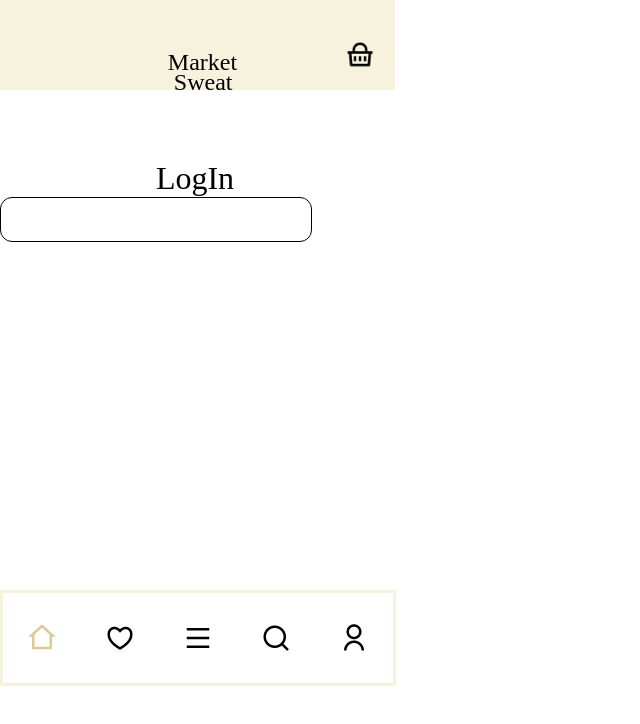
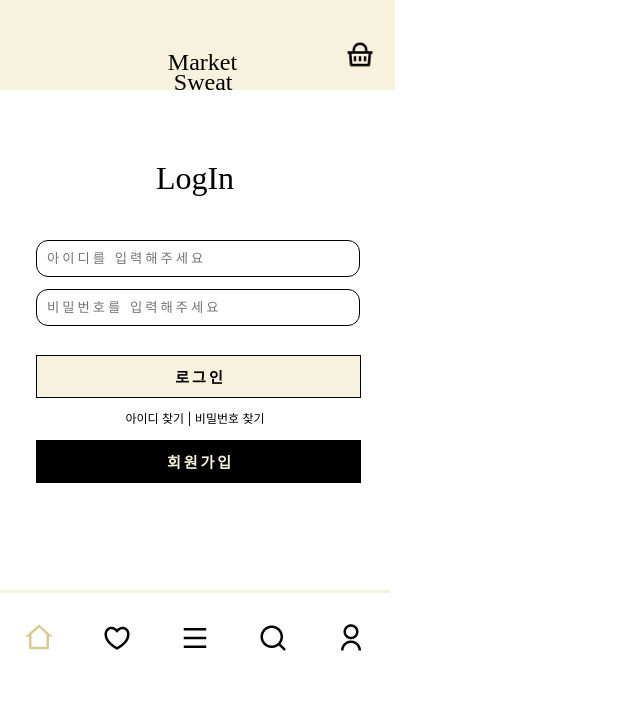
Before and after one commit to jaeochoii/MarketSweat, a React (Create React App) app: page /LogInPage in a window 1280 px wide. Shown: the top 724 px of the page, without its empty margins (0-640 px from the left). Built offline with nearby package versions, Linux system fonts and the light colour scheme; a web font is replaced by a local one.

Commit message:
feat.LogIn Page

```diff
--- a/src/component/Page/LogInPage.jsx
+++ b/src/component/Page/LogInPage.jsx
@@ -19,21 +19,75 @@ const TextWrapper = styled.div`
   padding-top: 70px;
 `;
 
-const InputId = styled.div`
+const InputId = styled.input`
   width: 310px;
   height: 33px;
   border-radius: 12px;
   border: 1px solid black;
-  padding-top: 10px;
+  letter-spacing: 3px;
+  padding-left: 10px;
+  margin-top: 43px;
+  margin-left: 36px;
 `;
 
+const InputPw = styled.input`
+  width: 310px;
+  height: 33px;
+  border-radius: 12px;
+  border: 1px solid black;
+  letter-spacing: 3px;
+  padding-left: 10px;
+  margin-top: 12px;
+  margin-left: 36px;
+`;
+
+const LoginBut = styled.button`
+  width: 325px;
+  height: 43px;
+  border: 1px solid black;
+  background-color: #f6f2dd;
+  font-size: 15px;
+  font-weight: 700;
+  letter-spacing: 3px;
+  padding-left: 10px;
+  margin-top: 29px;
+  margin-left: 36px;
+`;
+
+const FindIdPwWrap = styled.div`
+  width: 390px;
+  height: 15px;
+  font-size: 12px;
+  display: flex;
+  justify-content: center;
+  align-items: center;
+  padding-top: 12px;
+`;
+
+const SignUpBut = styled.button`
+  width: 325px;
+  height: 43px;
+  border: 1px solid black;
+  background-color: black;
+  color: #f6f2dd;
+  font-size: 15px;
+  font-weight: 700;
+  letter-spacing: 3px;
+  padding-left: 10px;
+  margin-top: 15px;
+  margin-left: 36px;
+`;
 const LogInPage = () => {
   return (
     <>
       <Header />
       <BodyContent>
         <TextWrapper>LogIn</TextWrapper>
-        <InputId />
+        <InputId placeholder="아이디를 입력해주세요" />
+        <InputPw type="password" placeholder="비밀번호를 입력해주세요" />
+        <LoginBut>로그인</LoginBut>
+        <FindIdPwWrap>아이디 찾기 | 비밀번호 찾기</FindIdPwWrap>
+        <SignUpBut>회원가입</SignUpBut>
       </BodyContent>
       <Footer />
     </>
--- a/src/uiPage/Footer.jsx
+++ b/src/uiPage/Footer.jsx
@@ -10,7 +10,7 @@ import { useNavigate } from "react-router-dom";
 const FootWrapper = styled.div`
   width: 390px;
   height: 90px;
-  border: 3px solid #f6f2dd;
+  border-top: 3px solid #f6f2dd;
   position: fixed;
   display: flex;
   justify-content: space-around;
```
